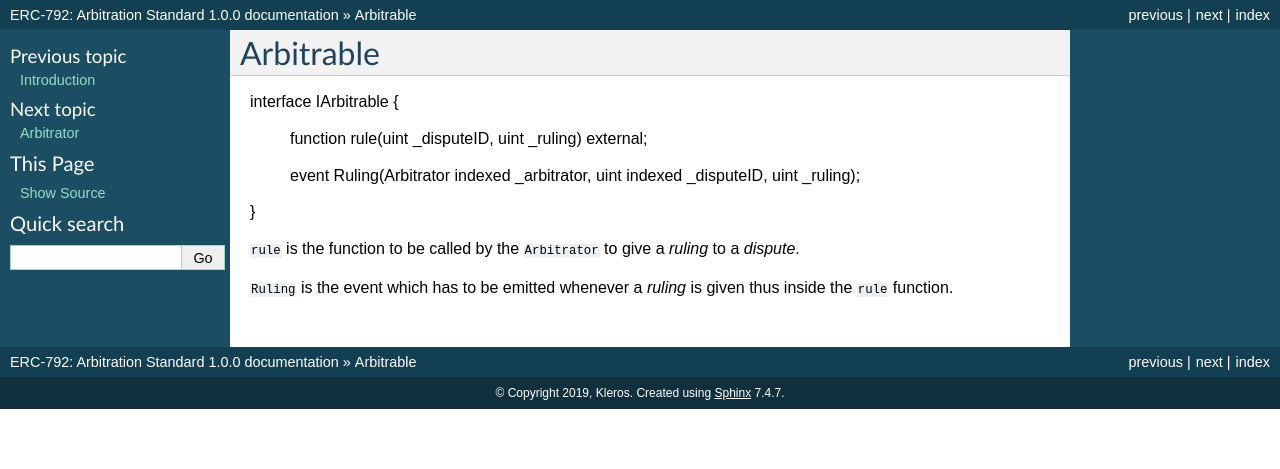
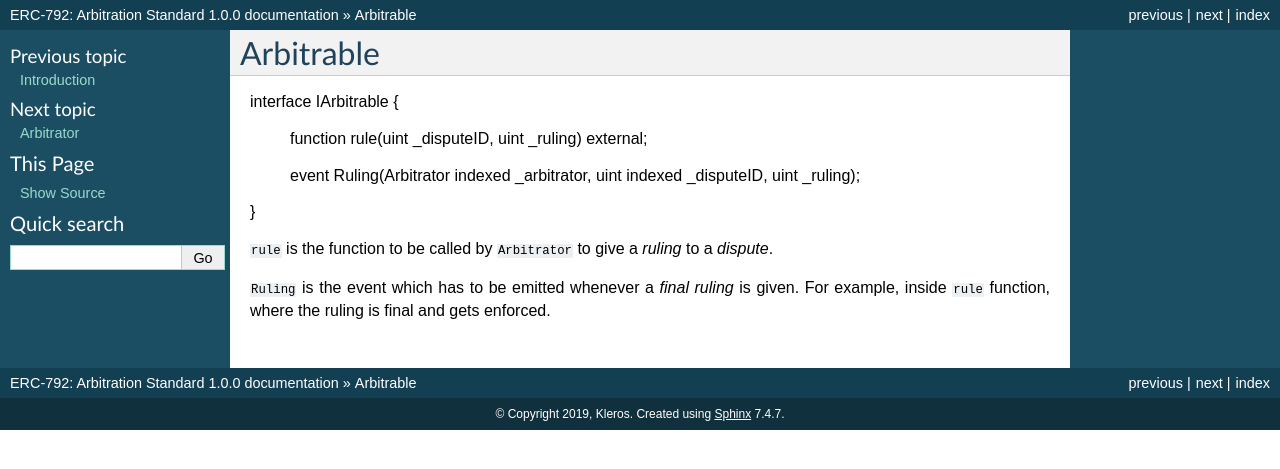
Before and after one commit to kleros/erc-792, a Sphinx documentation site: the page built from docs/arbitrable.rst, in a window 1280 px wide. Shown: the top 469 px of the page. Built offline with Sphinx 7.4.7, drawn with Linux system fonts in a browser that asks for light colours.

Commit message:
fix(arbitrable): corrections

```diff
--- a/docs/arbitrable.rst
+++ b/docs/arbitrable.rst
@@ -2,7 +2,8 @@
 Arbitrable
 ==========
 
-.. code-block::javascript
+.. code-block::none
+  :linenothreshold: 10
 
 interface IArbitrable {
 
@@ -13,6 +14,6 @@ interface IArbitrable {
 }
 
 
-``rule`` is the function to be called by the ``Arbitrator`` to give a *ruling* to a *dispute*.
+``rule`` is the function to be called by ``Arbitrator`` to give a *ruling* to a *dispute*.
 
-``Ruling`` is the event which has to be emitted whenever a *ruling* is given thus inside the ``rule`` function.
+``Ruling`` is the event which has to be emitted whenever a *final ruling* is given.  For example, inside ``rule`` function, where the ruling is final and gets enforced.
```
